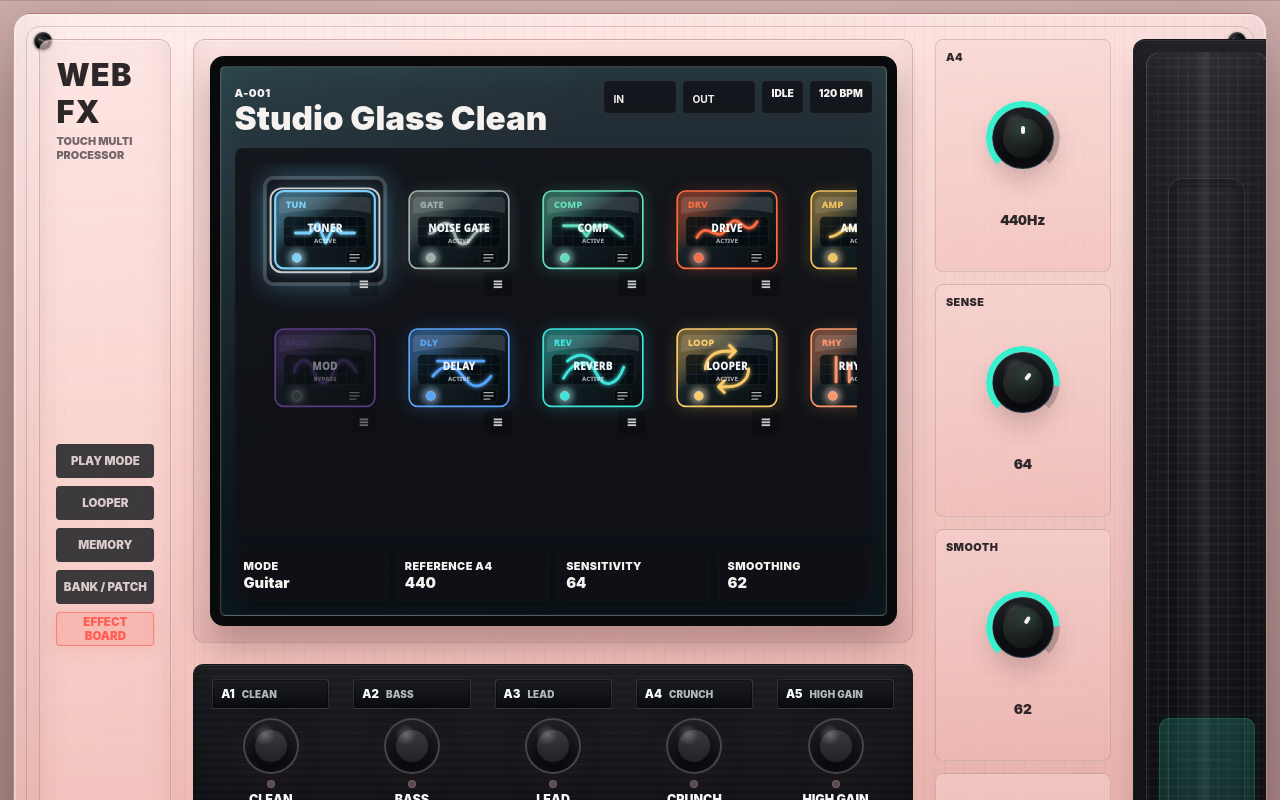
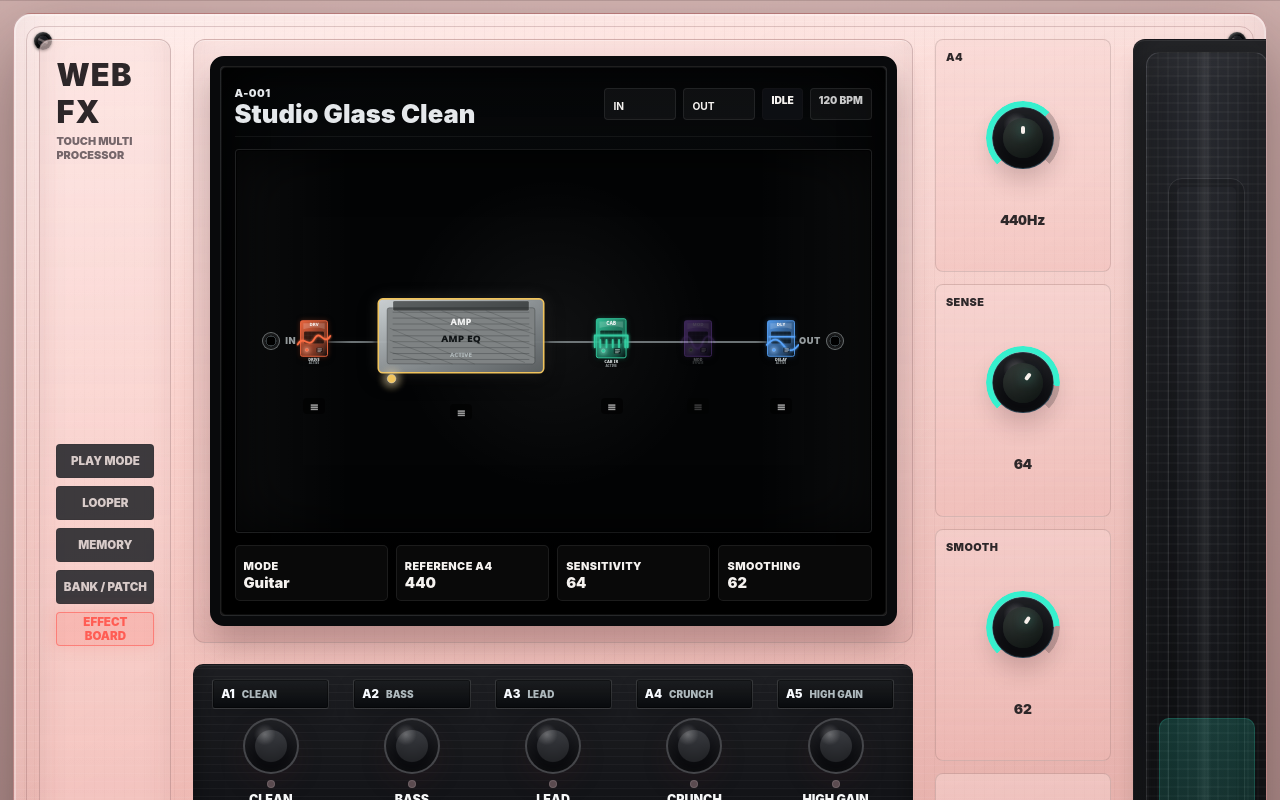
Before and after one commit to kimyounggaur/Guitar-Muti-Effector, a React (Vite) app: page / in a window 1280 px wide. Shown: the top 800 px of the page. Built offline with nearby package versions, Linux system fonts and the light colour scheme.

Commit message:
Restyle LCD chain screen

```diff
--- a/src/components/hardware/EffectChainDisplay.tsx
+++ b/src/components/hardware/EffectChainDisplay.tsx
@@ -11,7 +11,7 @@ import {
   useSensors,
 } from '@dnd-kit/core';
 import {
-  rectSortingStrategy,
+  horizontalListSortingStrategy,
   SortableContext,
   sortableKeyboardCoordinates,
   useSortable,
@@ -89,6 +89,11 @@ function EffectChainDisplay({
 
   return (
     <div className="effect-chain-display" aria-label="Effect signal chain">
+      <div className="tone-chain-stage">
+        <span className="tone-chain-jack is-input" aria-hidden="true">
+          <i />
+          IN
+        </span>
         <DndContext
           sensors={sensors}
           collisionDetection={closestCenter}
@@ -96,8 +101,8 @@ function EffectChainDisplay({
           onDragEnd={handleDragEnd}
           onDragCancel={() => setDraggingPedal(null)}
         >
-        <SortableContext items={pedalIds} strategy={rectSortingStrategy}>
-          <div className={`lcd-chain-rail ${draggingPedalId ? 'is-dragging' : ''}`}>
+          <SortableContext items={pedalIds} strategy={horizontalListSortingStrategy}>
+            <div className={`lcd-chain-rail tone-master-rail ${draggingPedalId ? 'is-dragging' : ''}`}>
               {pedals.map((pedal) => (
                 <SortableEffectBlock
                   key={pedal.id}
@@ -109,6 +114,11 @@ function EffectChainDisplay({
             </div>
           </SortableContext>
         </DndContext>
+        <span className="tone-chain-jack is-output" aria-hidden="true">
+          OUT
+          <i />
+        </span>
+      </div>
       <span className={`lcd-chain-toast ${updated ? 'is-visible' : ''}`}>Signal Chain Updated</span>
     </div>
   );
@@ -169,12 +179,52 @@ function EffectBlockSvg({ pedal, palette, selected }: EffectBlockSvgProps) {
   const status = pedal.enabled ? (pedal.bypassed ? 'BYPASS' : 'ACTIVE') : 'OFF';
   const ledColor = pedal.enabled && !pedal.bypassed ? palette.color : '#53615d';
 
+  if (pedal.type === 'ampEQ') {
     return (
-    <svg className="chain-effect-svg" viewBox="0 0 180 140" aria-hidden="true" focusable="false">
+      <svg className="chain-effect-svg tone-master-effect-svg is-amp-svg" viewBox="0 0 260 150" aria-hidden="true" focusable="false">
         <defs>
           <linearGradient id={gradientId} x1="0" x2="1" y1="0" y2="1">
-          <stop offset="0" stopColor={palette.color} stopOpacity="0.34" />
-          <stop offset="0.42" stopColor="#152228" stopOpacity="0.96" />
+            <stop offset="0" stopColor="#d7dde0" stopOpacity="0.96" />
+            <stop offset="0.5" stopColor="#949a9d" stopOpacity="0.95" />
+            <stop offset="1" stopColor="#5b6062" stopOpacity="1" />
+          </linearGradient>
+          <filter id={glowId} x="-30%" y="-30%" width="160%" height="160%">
+            <feGaussianBlur stdDeviation="2.8" result="blur" />
+            <feMerge>
+              <feMergeNode in="blur" />
+              <feMergeNode in="SourceGraphic" />
+            </feMerge>
+          </filter>
+        </defs>
+
+        <rect className="effect-svg-shadow" x="12" y="24" width="236" height="98" rx="7" />
+        <rect className="effect-svg-body tone-amp-body" x="18" y="18" width="224" height="100" rx="6" fill={`url(#${gradientId})`} stroke={palette.color} />
+        <rect className="tone-amp-grille" x="30" y="30" width="200" height="76" rx="3" />
+        <path className="tone-amp-grille-lines" d="M38 36H222M38 44H222M38 52H222M38 60H222M38 68H222M38 76H222M38 84H222M38 92H222M38 100H222" />
+        <path className="tone-amp-cloth" d="M44 34L216 104M74 34L230 98M104 34L230 82M134 34L230 66M164 34L226 58M34 58L148 106M34 74L118 106M34 90L88 106" />
+        <rect className="tone-amp-top" x="38" y="21" width="184" height="13" rx="2" />
+        <circle className="effect-svg-led-halo" cx="36" cy="126" r="13" fill={ledColor} />
+        <circle className="effect-svg-led" cx="36" cy="126" r="5.8" fill={ledColor} />
+        <text className="effect-svg-short-label" x="130" y="53" textAnchor="middle">
+          AMP
+        </text>
+        <text className="effect-svg-name tone-amp-name" x="130" y="76" textAnchor="middle">
+          {name}
+        </text>
+        <text className="effect-svg-status" x="130" y="96" textAnchor="middle">
+          {status}
+        </text>
+        {selected ? <rect className="effect-svg-selected" x="8" y="8" width="244" height="124" rx="10" /> : null}
+      </svg>
+    );
+  }
+
+  return (
+    <svg className="chain-effect-svg tone-master-effect-svg" viewBox="0 0 180 140" aria-hidden="true" focusable="false">
+      <defs>
+        <linearGradient id={gradientId} x1="0" x2="1" y1="0" y2="1">
+          <stop offset="0" stopColor={palette.color} stopOpacity="0.9" />
+          <stop offset="0.48" stopColor={palette.color} stopOpacity="0.5" />
           <stop offset="1" stopColor="#070b0e" stopOpacity="1" />
         </linearGradient>
         <filter id={glowId} x="-40%" y="-40%" width="180%" height="180%">
@@ -186,36 +236,36 @@ function EffectBlockSvg({ pedal, palette, selected }: EffectBlockSvgProps) {
         </filter>
       </defs>
 
-      <rect className="effect-svg-shadow" x="10" y="10" width="160" height="120" rx="14" />
+      <rect className="effect-svg-shadow" x="48" y="17" width="84" height="100" rx="6" />
       <rect
         className="effect-svg-body"
-        x="14"
-        y="9"
-        width="152"
-        height="118"
-        rx="13"
+        x="52"
+        y="13"
+        width="76"
+        height="100"
+        rx="5"
         fill={`url(#${gradientId})`}
         stroke={palette.color}
       />
-      <path className="effect-svg-top-shine" d="M28 18H153C157 18 160 21 160 25V43C122 34 74 35 20 44V26C20 21 24 18 28 18Z" />
-      <rect className="effect-svg-display" x="27" y="48" width="126" height="46" rx="7" />
-      <path className="effect-svg-grid" d="M43 48V94M59 48V94M75 48V94M91 48V94M107 48V94M123 48V94M139 48V94M27 63H153M27 78H153" />
+      <path className="effect-svg-top-shine" d="M60 20H120V36C101 31 82 31 60 37Z" />
+      <rect className="effect-svg-display" x="62" y="43" width="56" height="34" rx="3" />
+      <path className="effect-svg-grid" d="M73 43V77M84 43V77M96 43V77M107 43V77M62 54H118M62 66H118" />
       <path className="effect-svg-icon" d={iconPath} stroke={palette.color} filter={`url(#${glowId})`} />
-      <circle className="effect-svg-led-halo" cx="47" cy="111" r="15" fill={ledColor} />
-      <circle className="effect-svg-led" cx="47" cy="111" r="7" fill={ledColor} />
-      <rect className="effect-svg-chip" x="122" y="101" width="26" height="19" rx="4" />
-      <path className="effect-svg-chip-lines" d="M128 106H142M128 111H142M128 116H137" />
+      <circle className="effect-svg-led-halo" cx="70" cy="95" r="11" fill={ledColor} />
+      <circle className="effect-svg-led" cx="70" cy="95" r="4.8" fill={ledColor} />
+      <rect className="effect-svg-chip" x="96" y="88" width="19" height="15" rx="3" />
+      <path className="effect-svg-chip-lines" d="M101 92H111M101 96H111M101 100H108" />
 
-      <text className="effect-svg-short-label" x="30" y="35">
+      <text className="effect-svg-short-label" x="90" y="29" textAnchor="middle">
         {shortLabels[pedal.type]}
       </text>
-      <text className="effect-svg-name" x="90" y="72" textAnchor="middle">
+      <text className="effect-svg-name" x="90" y="126" textAnchor="middle">
         {name}
       </text>
-      <text className="effect-svg-status" x="90" y="88" textAnchor="middle">
+      <text className="effect-svg-status" x="90" y="136" textAnchor="middle">
         {status}
       </text>
-      {selected ? <rect className="effect-svg-selected" x="7" y="5" width="166" height="128" rx="17" /> : null}
+      {selected ? <rect className="effect-svg-selected" x="43" y="8" width="94" height="132" rx="8" /> : null}
     </svg>
   );
 }
--- a/src/styles/hardware.css
+++ b/src/styles/hardware.css
@@ -3632,3 +3632,301 @@
     grid-template-columns: 1fr;
   }
 }
+
+/* Tone Master Pro-inspired LCD chain view */
+.screen-glass:not(.is-preset-browser) {
+  border-color: rgba(255, 255, 255, 0.12);
+  background:
+    radial-gradient(circle at 50% 50%, rgba(255, 255, 255, 0.035), transparent 46%),
+    linear-gradient(180deg, #080a0c, #020304 72%, #000);
+  box-shadow:
+    inset 0 0 0 1px rgba(255, 255, 255, 0.05),
+    inset 0 0 42px rgba(0, 0, 0, 0.88),
+    inset 0 0 120px rgba(0, 0, 0, 0.72);
+}
+
+.screen-glass:not(.is-preset-browser) .patch-header {
+  align-items: center;
+  min-height: 42px;
+  border-bottom: 1px solid rgba(255, 255, 255, 0.055);
+  padding-bottom: 8px;
+}
+
+.screen-glass:not(.is-preset-browser) .patch-identity span,
+.screen-glass:not(.is-preset-browser) .patch-identity strong {
+  color: rgba(248, 252, 255, 0.92);
+}
+
+.screen-glass:not(.is-preset-browser) .patch-identity strong {
+  font-size: clamp(1.1rem, 2vw, 1.8rem);
+}
+
+.screen-glass:not(.is-preset-browser) .screen-meter-pill,
+.screen-glass:not(.is-preset-browser) .screen-bpm {
+  border-color: rgba(255, 255, 255, 0.08);
+  background: rgba(255, 255, 255, 0.045);
+  color: rgba(255, 255, 255, 0.78);
+}
+
+.screen-glass:not(.is-preset-browser) .screen-chain-window {
+  position: relative;
+  min-height: clamp(220px, 28vw, 360px);
+  border-color: rgba(255, 255, 255, 0.08);
+  border-radius: 4px;
+  background:
+    linear-gradient(90deg, rgba(255, 255, 255, 0.035), transparent 18%, transparent 82%, rgba(255, 255, 255, 0.035)),
+    radial-gradient(circle at 50% 48%, rgba(255, 255, 255, 0.05), transparent 42%),
+    #030405;
+  box-shadow:
+    inset 0 0 0 1px rgba(0, 0, 0, 0.75),
+    inset 0 0 56px rgba(0, 0, 0, 0.78);
+}
+
+.effect-chain-display {
+  height: 100%;
+}
+
+.tone-chain-stage {
+  position: relative;
+  display: grid;
+  grid-template-columns: auto minmax(0, 1fr) auto;
+  align-items: center;
+  height: 100%;
+  min-height: inherit;
+  isolation: isolate;
+  padding: 0 clamp(8px, 1vw, 16px);
+}
+
+.tone-chain-stage::before {
+  content: "";
+  position: absolute;
+  z-index: 0;
+  top: 50%;
+  right: clamp(34px, 4vw, 58px);
+  left: clamp(34px, 4vw, 58px);
+  height: 2px;
+  background:
+    linear-gradient(90deg, transparent, rgba(148, 157, 160, 0.72) 10%, rgba(148, 157, 160, 0.72) 90%, transparent);
+  box-shadow: 0 0 8px rgba(255, 255, 255, 0.08);
+}
+
+.tone-chain-jack {
+  position: relative;
+  z-index: 2;
+  display: inline-grid;
+  grid-auto-flow: column;
+  gap: 5px;
+  align-items: center;
+  color: rgba(210, 218, 221, 0.7);
+  font-size: 0.58rem;
+  font-weight: 950;
+  letter-spacing: 0.06em;
+  text-transform: uppercase;
+}
+
+.tone-chain-jack i {
+  display: block;
+  width: 18px;
+  aspect-ratio: 1;
+  border: 1px solid rgba(210, 218, 221, 0.46);
+  border-radius: 50%;
+  background:
+    radial-gradient(circle, #000 0 38%, #353c3f 40% 48%, transparent 50%),
+    rgba(255, 255, 255, 0.03);
+  box-shadow: inset 0 0 0 2px rgba(255, 255, 255, 0.04);
+}
+
+.screen-glass:not(.is-preset-browser) .lcd-chain-rail {
+  position: relative;
+  z-index: 1;
+  display: flex;
+  grid-template-columns: none;
+  grid-auto-rows: initial;
+  justify-content: center;
+  align-items: center;
+  gap: clamp(8px, 1.5vw, 20px);
+  width: 100%;
+  height: 100%;
+  min-height: 0;
+  overflow-x: auto;
+  overflow-y: hidden;
+  padding: clamp(16px, 2vw, 28px) clamp(4px, 1vw, 12px);
+}
+
+.screen-glass:not(.is-preset-browser) .chain-effect-shell {
+  flex: 0 0 clamp(58px, 5vw, 78px);
+  min-width: 58px;
+}
+
+.screen-glass:not(.is-preset-browser) .chain-effect-shell.type-ampEQ {
+  flex-basis: clamp(132px, 15vw, 218px);
+}
+
+.screen-glass:not(.is-preset-browser) .chain-effect-shell.type-cabinetIR {
+  flex-basis: clamp(62px, 5.5vw, 88px);
+}
+
+.screen-glass:not(.is-preset-browser) .chain-effect-shell:not(:last-child)::after {
+  display: none;
+}
+
+.screen-glass:not(.is-preset-browser) .chain-effect-svg-button {
+  height: clamp(106px, 12vw, 142px);
+  min-height: 0;
+}
+
+.screen-glass:not(.is-preset-browser) .chain-effect-shell.type-ampEQ .chain-effect-svg-button {
+  height: clamp(118px, 13vw, 154px);
+}
+
+.screen-glass:not(.is-preset-browser) .chain-effect-main {
+  min-height: 0;
+  border: 0;
+  background: transparent;
+  box-shadow: none;
+  padding: 0;
+}
+
+.screen-glass:not(.is-preset-browser) .chain-effect-svg {
+  height: 100%;
+  min-height: 0;
+  overflow: visible;
+}
+
+.screen-glass:not(.is-preset-browser) .effect-svg-body {
+  stroke-width: 2.4;
+  filter:
+    drop-shadow(0 0 7px color-mix(in srgb, var(--effect-color) 36%, transparent))
+    drop-shadow(0 4px 10px rgba(0, 0, 0, 0.72));
+}
+
+.screen-glass:not(.is-preset-browser) .effect-svg-top-shine {
+  fill: rgba(255, 255, 255, 0.18);
+}
+
+.screen-glass:not(.is-preset-browser) .effect-svg-display {
+  fill: rgba(1, 4, 5, 0.68);
+}
+
+.screen-glass:not(.is-preset-browser) .effect-svg-icon {
+  stroke-width: 4.8;
+}
+
+.screen-glass:not(.is-preset-browser) .effect-svg-short-label {
+  fill: rgba(255, 255, 255, 0.92);
+  font-size: 12px;
+}
+
+.screen-glass:not(.is-preset-browser) .effect-svg-name {
+  fill: rgba(235, 241, 242, 0.94);
+  font-size: 10px;
+}
+
+.screen-glass:not(.is-preset-browser) .effect-svg-status {
+  fill: rgba(203, 214, 216, 0.68);
+  font-size: 8px;
+}
+
+.screen-glass:not(.is-preset-browser) .effect-svg-selected {
+  stroke: rgba(255, 255, 255, 0.88);
+  stroke-width: 3;
+  filter:
+    drop-shadow(0 0 8px rgba(255, 255, 255, 0.2))
+    drop-shadow(0 0 16px color-mix(in srgb, var(--effect-color) 42%, transparent));
+}
+
+.screen-glass:not(.is-preset-browser) .tone-amp-body {
+  stroke-width: 2.2;
+  filter:
+    drop-shadow(0 0 10px rgba(255, 255, 255, 0.12))
+    drop-shadow(0 8px 14px rgba(0, 0, 0, 0.66));
+}
+
+.tone-amp-grille {
+  fill:
+    color-mix(in srgb, #b7bdbe 68%, #111 32%);
+  stroke: rgba(35, 38, 39, 0.42);
+  stroke-width: 1;
+}
+
+.tone-amp-grille-lines,
+.tone-amp-cloth {
+  fill: none;
+  stroke: rgba(38, 43, 44, 0.34);
+  stroke-linecap: round;
+}
+
+.tone-amp-grille-lines {
+  stroke-width: 1.2;
+}
+
+.tone-amp-cloth {
+  stroke-width: 0.8;
+}
+
+.tone-amp-top {
+  fill: rgba(23, 25, 26, 0.6);
+  stroke: rgba(255, 255, 255, 0.16);
+  stroke-width: 1;
+}
+
+.screen-glass:not(.is-preset-browser) .tone-amp-name {
+  fill: #111517;
+  font-size: 13px;
+}
+
+.screen-glass:not(.is-preset-browser) .chain-effect-shell.is-disabled,
+.screen-glass:not(.is-preset-browser) .chain-effect-shell.is-bypassed {
+  opacity: 0.35;
+}
+
+.screen-glass:not(.is-preset-browser) .chain-effect-shell.is-selected {
+  opacity: 1;
+}
+
+.screen-glass:not(.is-preset-browser) .chain-effect-grip {
+  right: 50%;
+  bottom: -2px;
+  width: 22px;
+  height: 16px;
+  border-color: rgba(255, 255, 255, 0.1);
+  background: rgba(0, 0, 0, 0.58);
+  color: rgba(255, 255, 255, 0.62);
+  font-size: 0.85rem;
+  transform: translateX(50%);
+}
+
+.screen-glass:not(.is-preset-browser) .screen-param-strip {
+  grid-template-columns: repeat(4, minmax(0, 1fr));
+}
+
+.screen-glass:not(.is-preset-browser) .screen-param-cell {
+  min-height: 46px;
+  border-color: rgba(255, 255, 255, 0.08);
+  background: rgba(255, 255, 255, 0.035);
+}
+
+@media (max-width: 767px) {
+  .tone-chain-stage {
+    grid-template-columns: 1fr;
+    gap: 8px;
+  }
+
+  .tone-chain-stage::before,
+  .tone-chain-jack {
+    display: none;
+  }
+
+  .screen-glass:not(.is-preset-browser) .lcd-chain-rail {
+    justify-content: flex-start;
+    min-height: 220px;
+  }
+
+  .screen-glass:not(.is-preset-browser) .chain-effect-shell {
+    flex-basis: 76px;
+  }
+
+  .screen-glass:not(.is-preset-browser) .chain-effect-shell.type-ampEQ {
+    flex-basis: 178px;
+  }
+}
```
Lines whose indentation alone changed are shown as unchanged.
